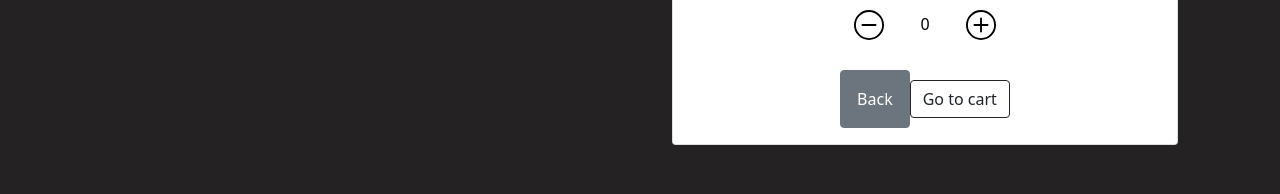
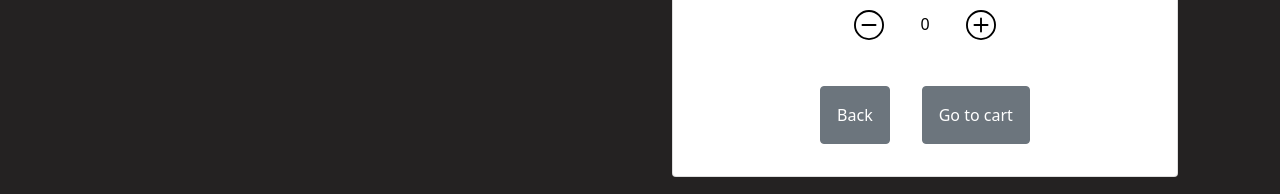
Before and after one commit to sdeymonnaz/ReactCH, a React (Create React App) app: page /item/1 in a window 1280 px wide. Shown: the part 459-653 px from the top of the page. Built offline with nearby package versions, Linux system fonts and the light colour scheme.

Commit message:
button ad to cart fixed

```diff
--- a/src/components/ItemDetail.js
+++ b/src/components/ItemDetail.js
@@ -27,8 +27,8 @@ const ItemDetail = ({title, author, category, description, price, pictureUrl, st
               <strong>Description: </strong>{description}
               <p style={{padding: '1rem'}}><strong>Price: </strong>${price}</p>
               <ItemCount stock={stock} initial="0" />
-              <Button variant="secondary" href="/" style={{padding: '1rem'}}>Back</Button>
-              <NavLink to="/cart"><Button variant="outline-dark">Go to cart</Button>{' '}</NavLink>
+              <Button variant="secondary" href="/" style={{padding: '1rem', margin: '1rem'}}>Back</Button>
+              <NavLink to="/cart"><Button variant="secondary" style={{padding: '1rem', margin: '1rem'}}>Go to cart</Button>{' '}</NavLink>
             </Card.Body>
         </Card>
         </Col>
```
